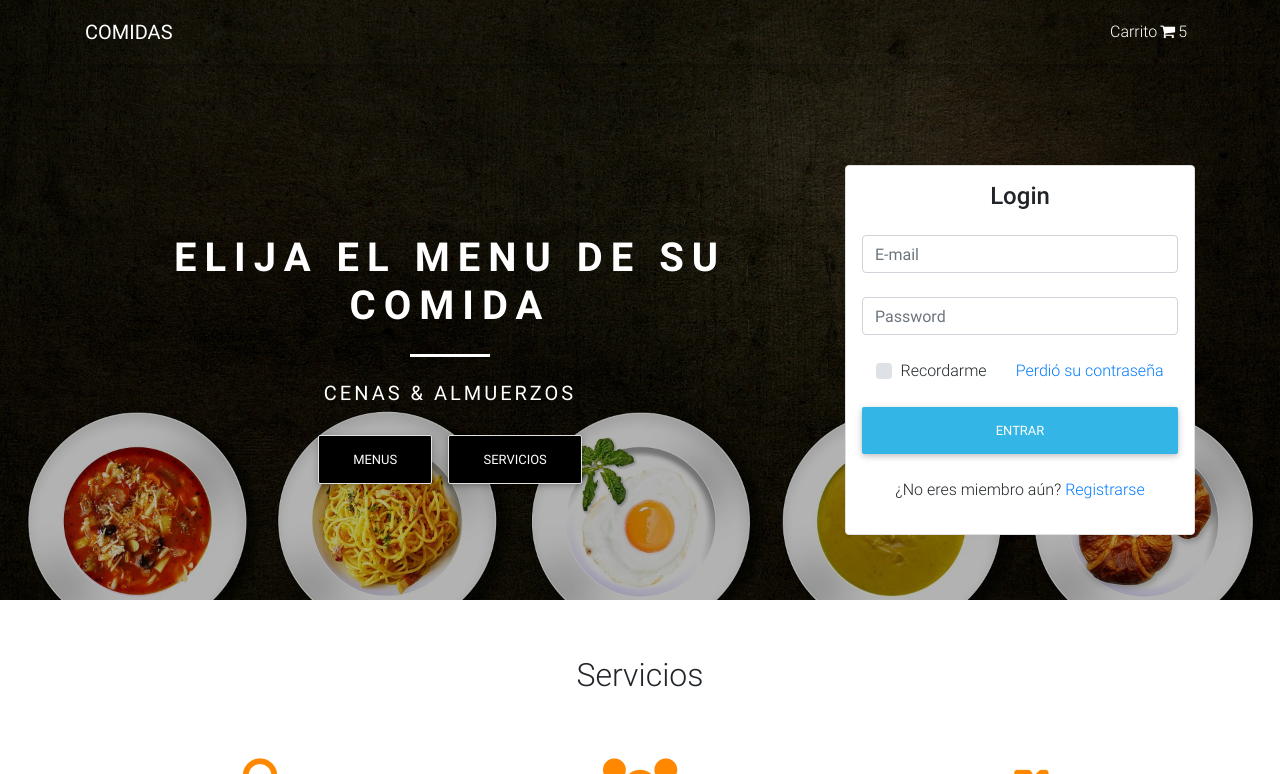
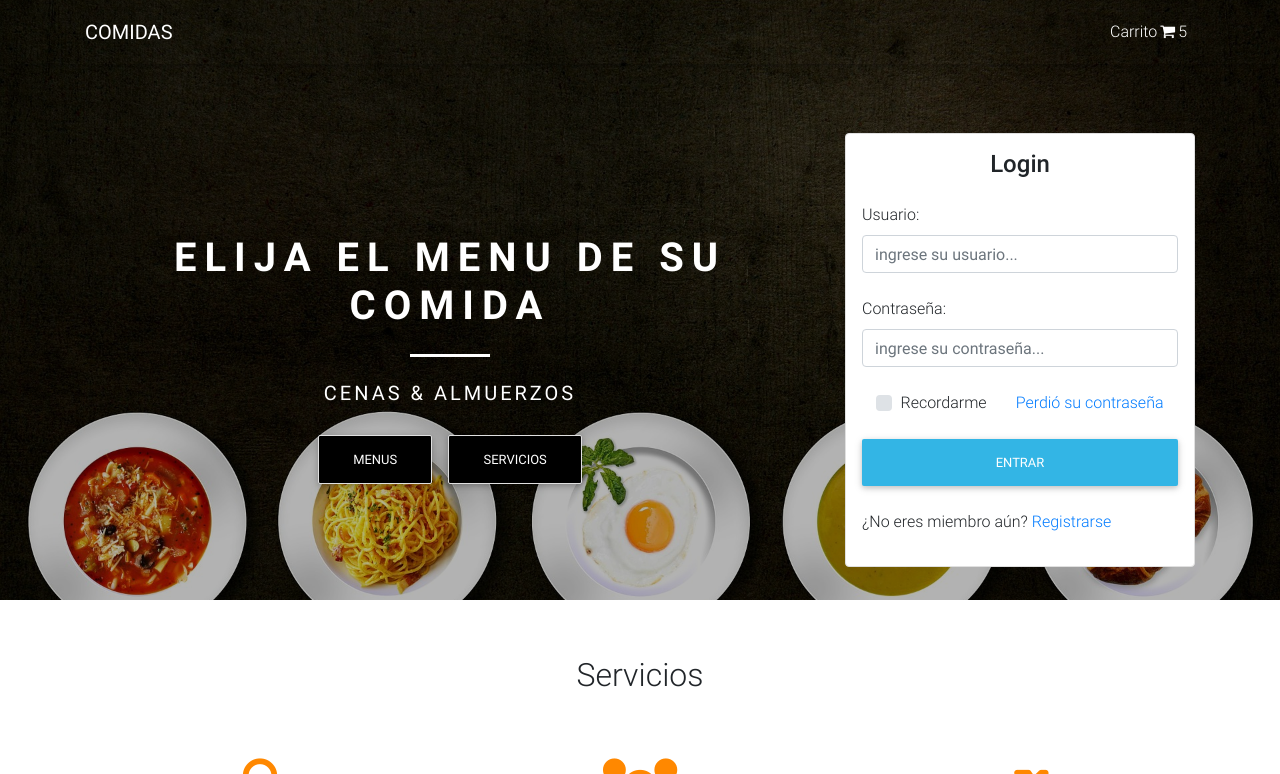
Before and after one commit to ctnfimac/sistema_de_comida, a Django app: page /web/ in a window 1280 px wide. Shown: the top 774 px of the page. Run offline with Django 4.2, Linux system fonts and the light colour scheme; some libraries are stand-ins or nearby versions.

Commit message:
Agrego form para el login del usuario en el home tambien con las clases, placeholder y label correspondientes

```diff
--- a/app/templates/web/includes/public/banner.html
+++ b/app/templates/web/includes/public/banner.html
@@ -13,10 +13,14 @@
 			</div>
 
 			<div class="col-xs-12 col-sm-6 col-md-5 col-lg-4">
-				<form class="text-center border border-light p-3 bg-white rounded mb-0 ">
-					<p class="h4 mb-4">Login</p>
-					<input type="email" id="defaultLoginFormEmail" class="form-control mb-4" placeholder="E-mail">
-					<input type="password" id="defaultLoginFormPassword" class="form-control mb-4" placeholder="Password">
+				<form class="border border-light p-3 bg-white rounded mb-0 ">
+					{% csrf_token %}
+					<p class="h4 mb-4 text-center">Login</p>
+					{% for field in loginForm %}
+						<div class="form-group">
+							{{ field.label_tag }} {{ field }}
+						<div>
+					{% endfor %}
 					<div class="d-flex justify-content-around">
 						<div>
 							<div class="custom-control custom-checkbox">
--- /dev/null
+++ b/app/web/forms.py
@@ -0,0 +1,19 @@
+from django import forms
+
+#TODO: Agregar el campo para el checkbox
+class LoginForm(forms.Form):
+    usuario = forms.EmailField(
+        label='Usuario',
+        max_length=50,
+        widget=forms.TextInput(
+            attrs={'class': 'form-control mb-4',
+                    'placeholder': 'ingrese su usuario...'
+                }
+        ))
+    contrasenia = forms.CharField(
+        label='Contraseña',
+        widget=forms.PasswordInput(
+             attrs={'class': 'form-control mb-4',
+                    'placeholder': 'ingrese su contraseña...'
+                }
+        ))
--- a/app/web/views.py
+++ b/app/web/views.py
@@ -1,5 +1,6 @@
 from django.shortcuts import render
+from .forms import LoginForm
 
-# Create your views here.
 def home(request):
-    return render(request,'web/home.html', {})
+    loginForm = LoginForm()
+    return render(request,'web/home.html', {'loginForm': loginForm})
```
